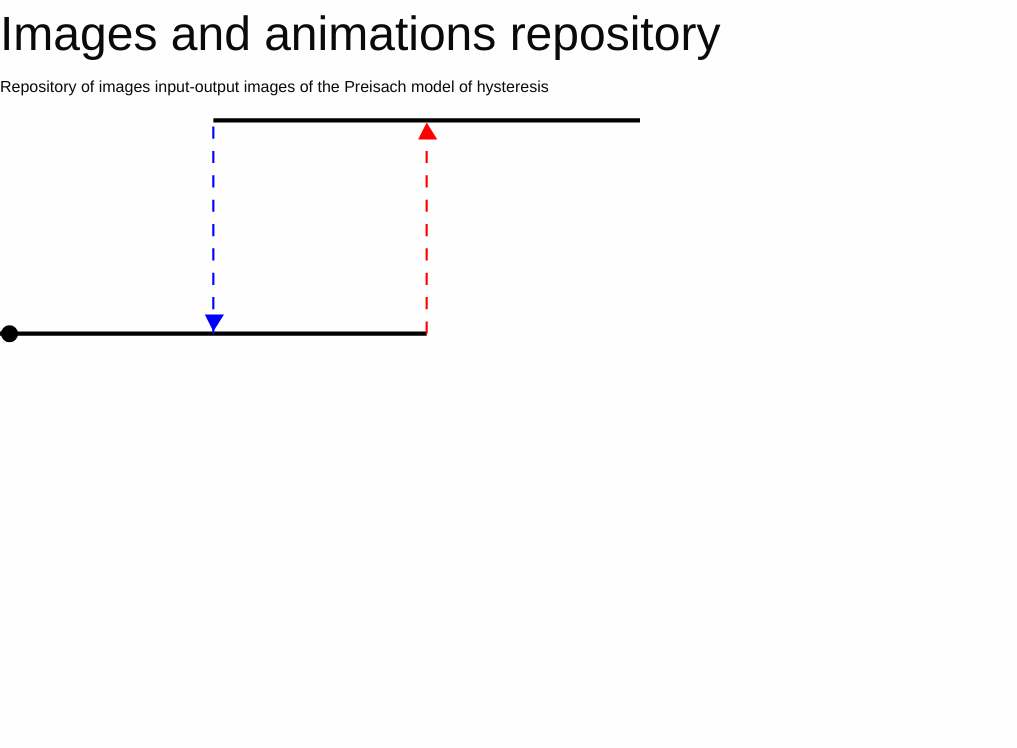
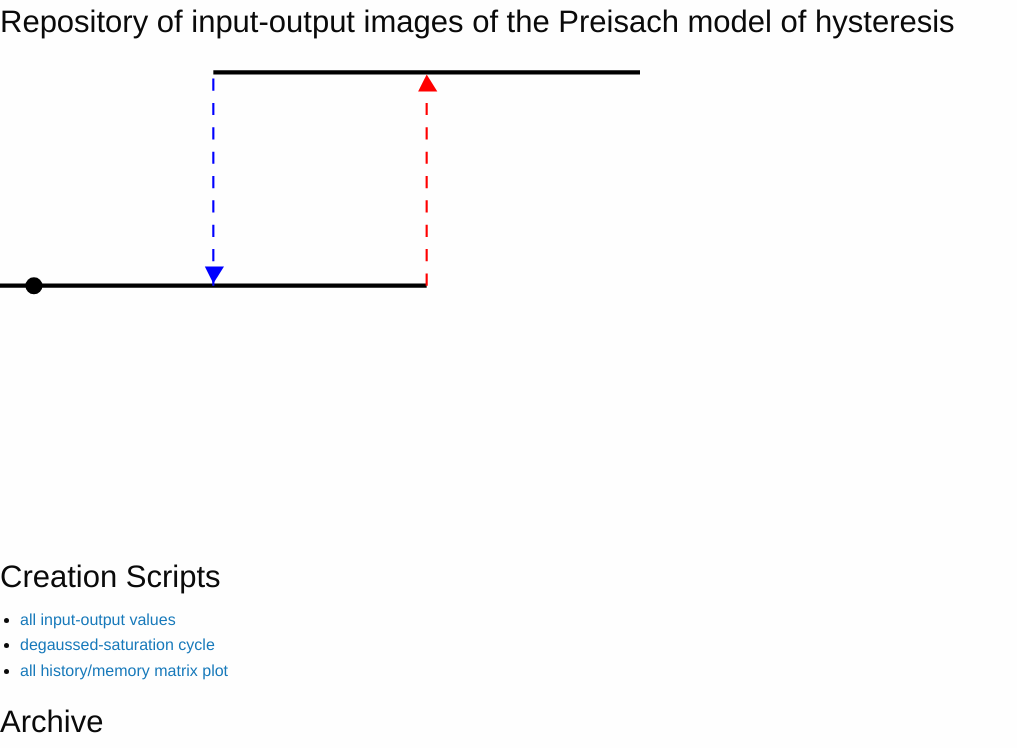
Before and after one commit to preisach/animations, a plain HTML site: page index.html in a window 1280 px wide. Shown: the top 748 px of the page, without its empty margins (0-1017 px from the left). Drawn offline with Linux system fonts and the light colour scheme.

Commit message:
few links

```diff
--- a/index.html
+++ b/index.html
@@ -12,13 +12,32 @@
 </head>
 
 <body>
-	<h1>Images and animations repository</h1>
-	<div>
-		Repository of images input-output images of the Preisach model of hysteresis
-	</div>
+	<h3>
+		Repository of input-output images of the Preisach model of hysteresis<br>
+	</h3>
 	<!-- <img src="./svg/bistatAnimated.svg"><br> -->
 	<!-- <img src="./svg/bistat.svg"> -->
-	<div id="myimg"></div>
-	<img src="">
+	<div id="myimg"></div><br>
+
+	<h3>Creation Scripts</h3>
+	<ul>
+		<li>
+			<a href="#">all input-output values</a>
+		</li>
+		<li>
+			<a href="#">degaussed-saturation cycle</a>
+		</li>
+		<li>
+			<a href="#">all history/memory matrix plot</a>
+		</li>
+	</ul>
+
+
+	<h3>Archive</h3>
+	<a href="archive.html">
+		<img src="svg/arch/bistat-colour.svg">
+	</a>
+
+
 </body>
 </html>
```
